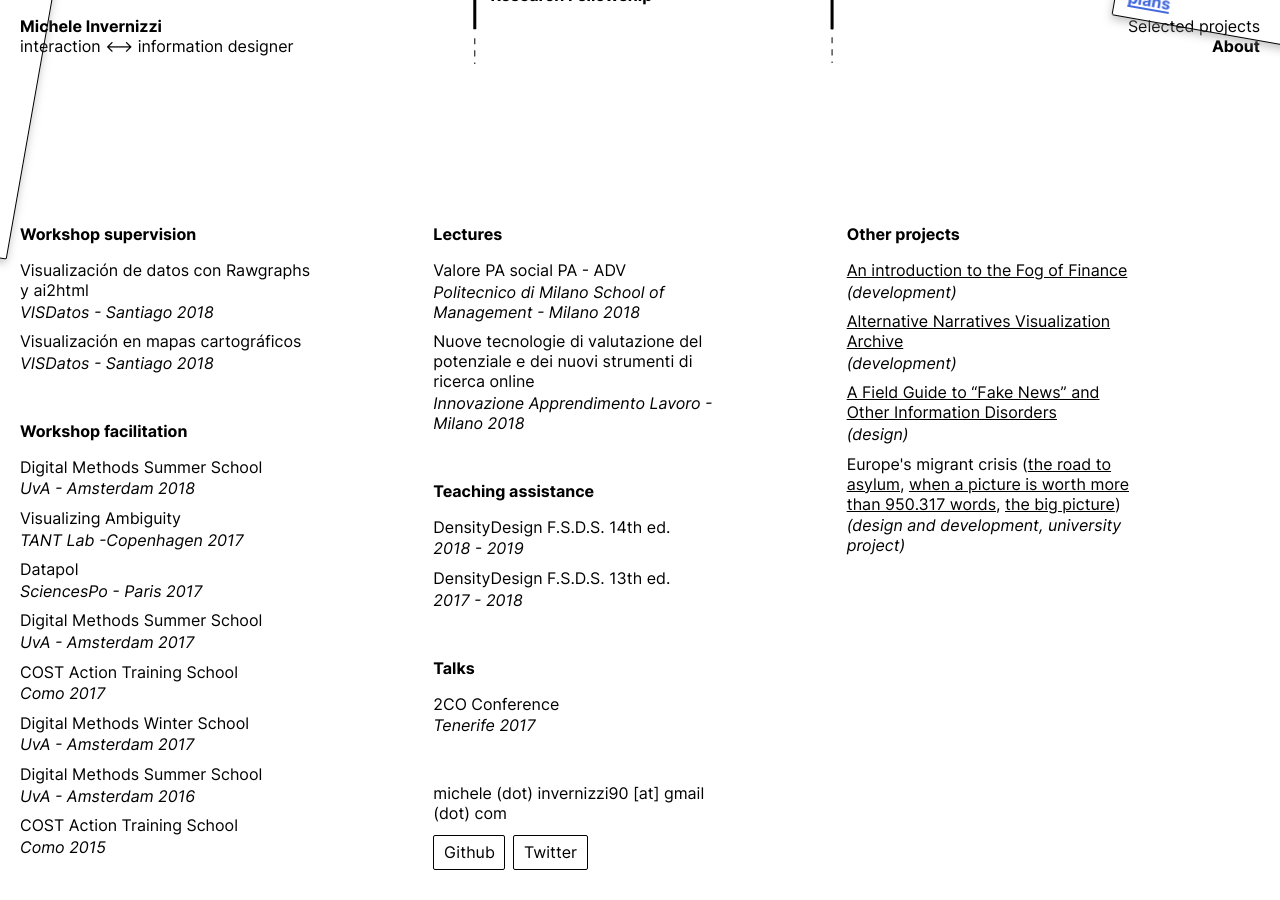
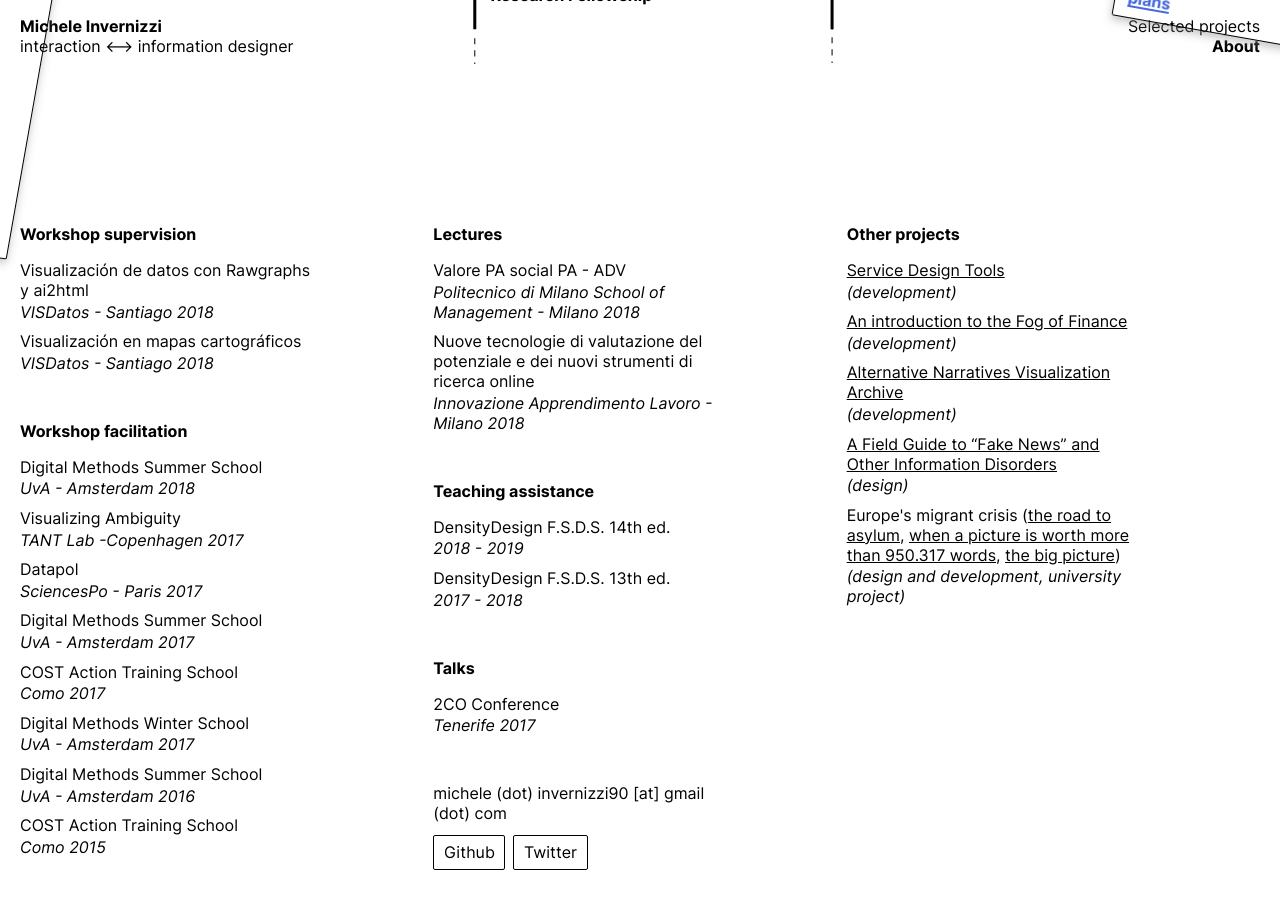
Before and after one commit to Mitch90/mitch90.github.io, a Jekyll site: the page built from about.html, in a window 1280 px wide and 900 px high, scrolled down 763 px. Built offline with Jekyll 4.4.1, drawn with Linux system fonts in a browser that asks for light colours.

Commit message:
add project to about

```diff
--- a/about.html
+++ b/about.html
@@ -330,6 +330,10 @@ title: Michele Invernizzi - About
             <h3>Other projects</h3>
             <ul>
                 <li>
+                    <p class="activity__title"><a class="other__projects" href="https://servicedesigntools.org/" target="_blank" rel="noopener noreferrer">Service Design Tools</a></p>
+                    <p class="activity__info">(development)</p>
+                </li>
+                <li>
                     <p class="activity__title"><a class="other__projects" href="https://publicdatalab.github.io/fog-of-finance/" target="_blank" rel="noopener noreferrer">An introduction to the Fog of Finance</a></p>
                     <p class="activity__info">(development)</p>
                 </li>
```
